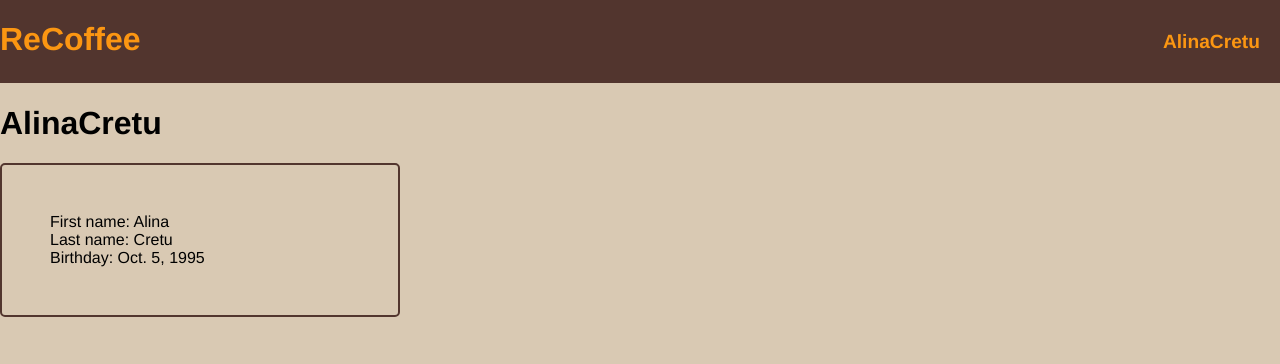
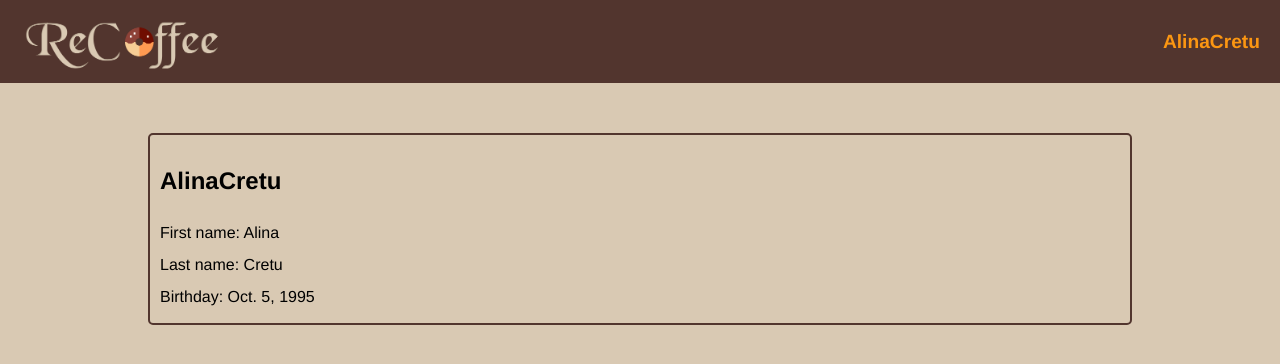
Before and after one commit to awp2016/ReCoffee, a Django app: a page that uses ReCoffee/templates/ReCoffee/base.html in a window 1280 px wide. Shown: the top 364 px of the page. Run offline with Django 3.2, Linux system fonts and the light colour scheme; a user stored in the database is signed in; data comes from the database, SQL or seed files in the repository.

Commit message:
Minor tweaks and visual update

```diff
--- a/ReCoffee/forms.py
+++ b/ReCoffee/forms.py
@@ -5,4 +5,4 @@ class LoginForm(forms.Form):
 	password = forms.CharField(label="Password", widget=forms.PasswordInput)
 
 class SearchForm(forms.Form):
-	shop_name = forms.CharField(label="Search for shop")
+	shop_name = forms.CharField(label="")
--- a/ReCoffee/static/css/main.css
+++ b/ReCoffee/static/css/main.css
@@ -42,46 +53,35 @@ nav a:hover, a:active{
 	color: #52352E;
 }
 
-.profile{
-	max-width: 300px;
-	padding: 3em;
-	border: 2px solid #52352E;
-	border-radius: 5px;
-}
-
-.button{
-	cursor: pointer;
-}
-
 .dropbtn{
 	cursor: pointer;
+	display: inline-block;
+	margin-left: 1.25em;
 	padding: 1em;
+	text-align: center;
+	transition: background-color 0.2s;
 	width: 4.5em;
-	margin-left: 1.25em;
-	text-align: center;
-	display: inline-block;
-	transition: background-color 0.2s;
 }
 
 .dropdown{
+	display: inline-block;
 	position: relative;
-	display: inline-block;
 }
 
 .content{
+	background-color: #52352E;
 	display: none;
-	position: absolute;
-	background-color: #52352E;
 	min-width: 9em;
 	padding: 0.7em 0em;
+	position: absolute;
 }
 
 .content a {
+	color: #FB9612;
+	display: block;
 	padding: 1em 1.5em;
+	margin: auto;
 	width: 4.5em;
-	display: block;
-	margin: auto;
-	color: #FB9612;
 }
 
 .dropdown:hover .content{
@@ -89,23 +89,52 @@ nav a:hover, a:active{
 	z-index: 1;
 }
 
-.homepage, .loginpage{
-	width: 100vw;
-	height: 100vh;
-	display: flex;
-	justify-content: center;
-	align-items: center;
+#logo {
+	float: left;
+    height: auto;
+	position: absolute;
+	width: 250px;
+	z-index: 2;
 }
 
-.search-form, .login-form{
-	padding: 30px 70px;
-	box-shadow: 0px 0px 12px #ddd;
-	border-radius: 10px;
-	border: 1px solid #755A38; /* culoare margine search maro*/
+/* User Profile */
+
+.profile{
+	align-items: center;
+	border: 2px solid #52352E;
+	border-radius: 5px;
+	height: auto;
+	justify-content: center;
+	line-height: 200%;
+	margin: auto;
+	margin-top: 50px;
+	max-width: 75%;
+	padding: 10px;
+	position: relative;
 }
 
-#logo {
-	position: absolute;
-	float: left;
-	z-index: 2;
+#avatar{
+	float: right;
+	height: auto;
+	max-width: 200px;
+	max-height: 400px;
+	padding: 10px;
 }
+
+/* Login */
+
+.loginpage{
+	align-items: center;
+	display: flex;
+	height: 100vh;
+	justify-content: center;
+	width: 100vw;
+}
+
+.login-form{
+	border-radius: 10px;
+	/* culoare margine search maro*/
+	border: 1px solid #755A38;
+	box-shadow: 0px 0px 12px #aaa;
+	padding: 30px 70px;
+}
--- a/ReCoffee/templates/ReCoffee/base.html
+++ b/ReCoffee/templates/ReCoffee/base.html
@@ -2,14 +2,15 @@
 
 <html land="en">
 <head>
-	<title>ReCoffee
-	</title>
+	<title>ReCoffee</title>
 	{% load static %}
 	<link rel="stylesheet" type="text/css" href="{% static 'css/main.css' %}">
 </head>
 
 <body>
-<a href="{% url 'index' %}"><h1 id="logo">ReCoffee</h1></a>
+<a href="{% url 'index' %}">
+	<img src="{% static 'images/Recoffee-logo.png' %}" id="logo">
+</a>
 
 <nav>
 	{% if user.username %}
--- a/ReCoffee/templates/ReCoffee/home.html
+++ b/ReCoffee/templates/ReCoffee/home.html
@@ -2,11 +2,11 @@
 
 {% block content %}
 
-<div class="homepage">
+
 	<form class="search-form" method="GET">
-		{{form.as_p}}
+		{{ form }}
 		<button class="button" type="submit">Search</button>
 	</form>
-</div>
+
 
 {% endblock %}
--- a/ReCoffee/templates/ReCoffee/user_profile.html
+++ b/ReCoffee/templates/ReCoffee/user_profile.html
@@ -2,8 +2,10 @@
 
 {% block content %}
 
-{% block head%} <h1> {{ user.username }} </h1>
+{% block head%}
 <article class="profile">
+	<img src="{{ user.profile.avatar.url }}" id="avatar">
+	<h1> {{ user.username }} </h1>
 	<span> First name: {{ user.profile.first_name }} </span>
 	<br><span> Last name: {{ user.profile.last_name }} </span>
 	<br><span> Birthday: {{ user.profile.birthday }} </span>
--- a/ReCoffee/views.py
+++ b/ReCoffee/views.py
@@ -9,8 +9,9 @@ from . import models
 from . import forms
 
 def index(request):
-	context = {}
-	return render (request, 'ReCoffee/home.html', context)
+	form = forms.SearchForm()
+	context = {'form':form,}
+	return render(request, 'ReCoffee/home.html', context)
 
 def login_view(request):
 	context = {}
```
Also changed, not shown: other parts of ReCoffee/static/css/main.css (+24 -13 lines), ReCoffee/static/images/Recoffee-logo.png (added), 2 other files.
